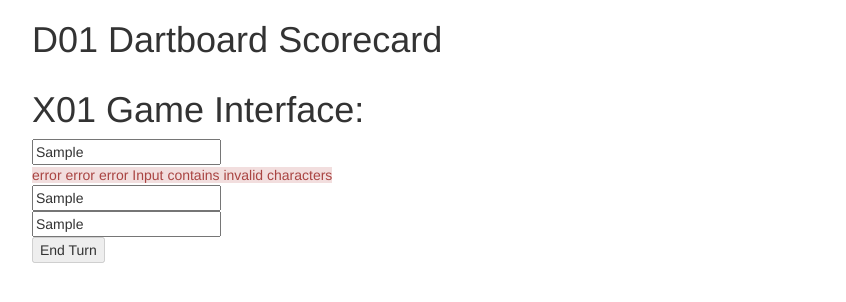
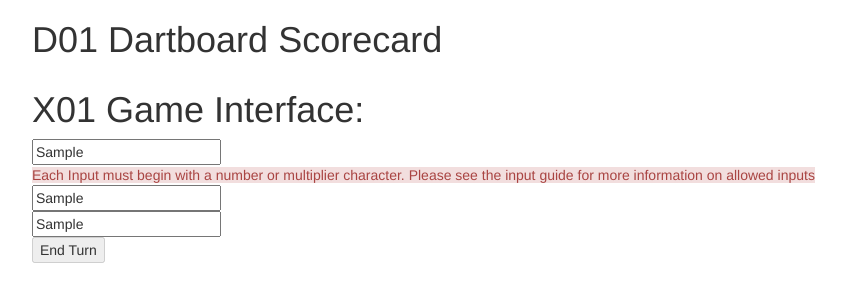
Before and after one commit to kneauxn/D01, an Angular app: page / in a window 1280 px wide. Both pictures are taken after typing "Sample", "Sample", "Sample" into the empty fields and a click on the button "End Turn". Shown: the top 302 px of the page, without its empty margins (38-884 px from the left). Built offline with nearby package versions, Linux system fonts and the light colour scheme; what ng2-bootstrap would draw is missing.

Commit message:
got the error messages set up but they can only display one at a time...

```diff
--- a/src/app/game-types/x01/x01.component.html
+++ b/src/app/game-types/x01/x01.component.html
@@ -9,12 +9,20 @@
       </div>
       <!--warning block-->
       <span class="alert-danger">
-        <span *ngIf="(!turnInput.valid)">
-          error error error
+        <span *ngIf="(turnInput.get('throw1Var').hasError('firstCharInv'))">
+          Each Input must begin with a number or multiplier character.
         </span>
-        <span *ngIf="(turnInput.get('throw1Var').hasError('firstCharInv'))">
-          Input contains invalid characters
+        <span *ngIf="(turnInput.get('throw1Var').hasError('invChar'))">
+          Input contains invalid characters.
         </span>
+        <span *ngIf="(turnInput.get('throw1Var').hasError('invRange'))">
+          Inputted numbers must be within the allowed range.
+        </span>
+        <span *ngIf="(!turnInput.get('throw1Var').valid)">
+          Please see the input guide for more information on allowed inputs
+        </span>
+        <!--end of warning block-->
+
 
       </span>
       <div>
--- a/src/app/game-types/x01/x01.component.ts
+++ b/src/app/game-types/x01/x01.component.ts
@@ -21,7 +21,7 @@ function throwValidator(c: AbstractControl): {[key: string]: boolean | null} {
       }
     }
     if(isMultiplied === false) {
-      return {'firstCharInv': true}
+      return {'firstCharInv': true};
     }
   }
   // the first character can be a multiplier character, and so an alpha character, but not any of the other characters
```
